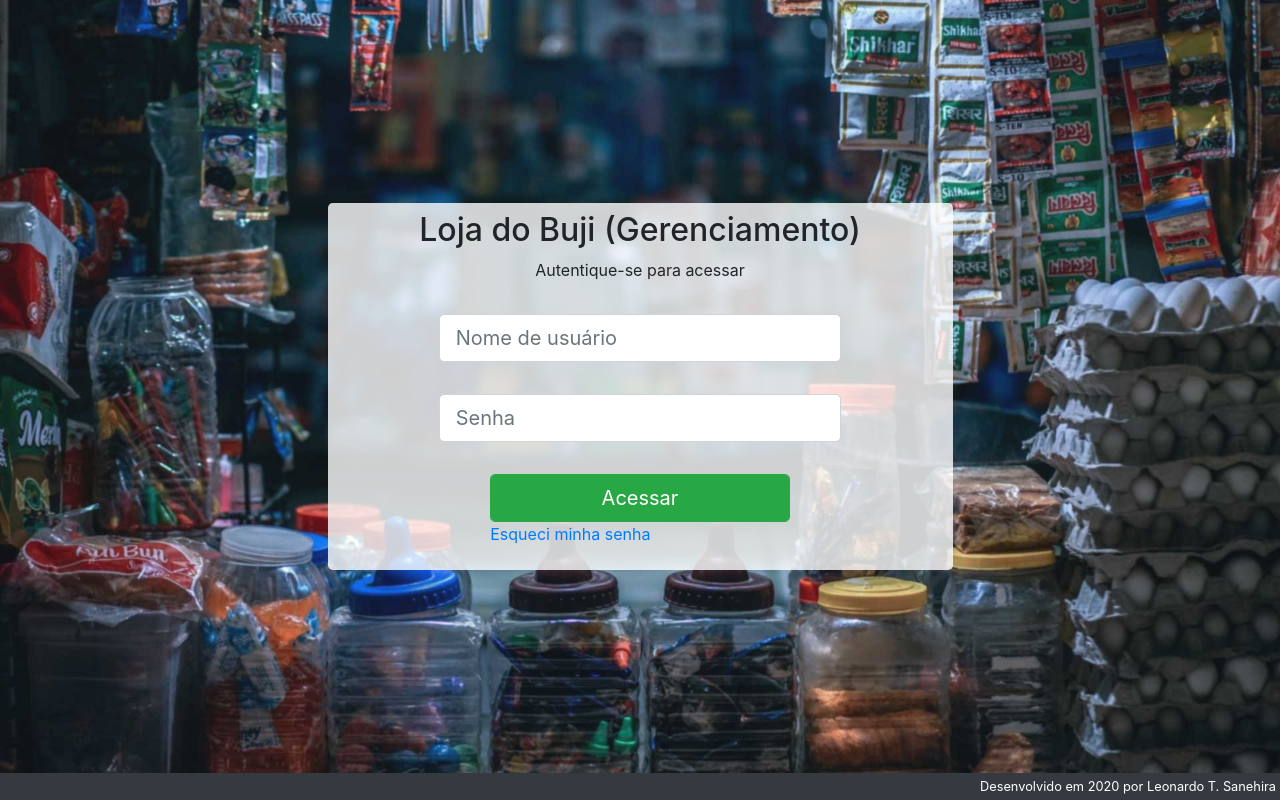
After one commit to LeonardoTS-ETEC-Barueri/S2_ProjFinal_PW2, a PHP site: page /view/Login/ in a window 1280 px wide. The commit adds this page. Run offline with PHP 8.4, Linux system fonts and the light colour scheme; some libraries are stand-ins or nearby versions.

Commit message:
Sistema de Login concluído.

```diff
--- /dev/null
+++ b/estilo/custom.css
@@ -0,0 +1,20 @@
+@charset "UTF-8";
+
+html, body{
+    margin: 0;
+    padding: 0;
+    box-sizing: border-box;
+    background: #cccccc;
+    width: 100%;
+    height: 100%;
+}
+
+.bg-img{
+    background-position: center center;
+    background-attachment: fixed;
+    background-size: cover;
+}
+
+.ghost-bg{
+    background-color: rgba(255,255,255,0.8);
+}
--- /dev/null
+++ b/includes/credentials.php
@@ -0,0 +1,6 @@
+<?php
+   $keyUsername = "Admin";
+   $keyPassword = "admin";
+   $question;
+   $secretAnswer;
+?>
--- /dev/null
+++ b/javascript/validacoesAJAX.js
@@ -0,0 +1,77 @@
+$(function(){   // Validações de LOGIN.
+
+    $('#tLogin').submit(function(){ // $('#tLogin') é como o getElementById.
+        var obj = this;     // JS atribuindo o elemento do id "tLogin" em "obj".
+        var form = $(obj);  // Atribui a 'form' um conjunto JQUERY [?] - Contendo o obj que é o elemento <form> de id "tLogin" [?]
+        var dados = new FormData(obj);  // Pega os dados que foram submetidos ao formulário.
+
+        $.ajax({    // Início da validação AJAX.
+            url: form.attr('action'),               // Endereço da página que receberá os dados do formulário.
+            type: form.attr('method'),              // Método de navegação dos dados para página do Action.
+            data: dados,                            // Dados retornados pelo tratamento na página que recebeu os dados do formulário.
+            processData: false,
+            cache: false,
+            contentType: false,
+            success: function(data){    // Função que será chamada caso a requisição na página do "action" do Form tiver sucesso (retorno).
+
+                //if(data == "ErroUserLogin"){ // Se os dados retornarem a String "ErroUserLogin" exiba isso...
+                //}
+
+                if(data == 'noUsername'){       // Se o Controller "validarLogin.php" retornar 'ErroUserLogin', dispare o método abaixo ↓.
+
+                        Swal.fire({ // Utilização da extensão Swal para exibir modais bonitos na tela do usuário.
+                            title: 'Nome de usuário vazio!',
+                            //text: 'Nome de usuário vazio!',
+                            icon: 'error',
+                            confirmButtonText: 'Okay, vou corrigir',
+                            heightAuto: false
+                        }); // Fechamento da chamada do método fire() do Sweet Alert.
+
+                }
+
+                if(data == 'incorrectUsername'){
+
+                    Swal.fire({
+                        title: 'Nome de usuário incorreto!',
+                        icon: 'error',
+                        heightAuto: false
+                    });
+
+                }
+
+                if(data == 'noPassword'){
+
+                        Swal.fire({
+                            title: 'Senha vazia!',
+                            //text: 'Senha vazia!',
+                            icon: 'error',
+                            confirmButtonText: 'Okay, vou corrigir',
+                            heightAuto: false
+                        });
+
+                }
+
+                if(data == 'incorrectPassword'){
+
+                    Swal.fire({
+                        title: 'Senha incorreta!',
+                        icon: 'error',
+                        heightAuto: false
+                    });
+
+                }
+
+                if(data == 'usuarioConectado'){
+                    window.location.replace("../Home/");
+                }
+
+            } // Fim da função do "success" no AJAX.
+
+        }); // Fim da chamada do AJAX.
+
+        return false;
+
+    }); // Fim da Function() que será executada sobre o elemento de id "tLogin" - Nosso formulário.
+
+
+}); // Fim JQuery Function() que é executada quando o HTML é carregado completamente.
--- a/package.json
+++ b/package.json
@@ -15,6 +15,7 @@
   "dependencies": {
     "bootstrap": "^4.5.3",
     "jquery": "^3.5.1",
-    "popper.js": "^1.16.1"
+    "popper.js": "^1.16.1",
+    "sweetalert2": "^10.10.1"
   }
 }
--- /dev/null
+++ b/view/Home/includes/scripts.html
@@ -0,0 +1,5 @@
+<script src="../../node_modules/jquery/dist/jquery.js"></script>
+<script src="../../node_modules/popper.js/dist/umd/popper.js"></script>
+<script src="../../node_modules/bootstrap/dist/js/bootstrap.js"></script>
+<script src="../../node_modules/sweetalert2/dist/sweetalert2.all.js"></script>
+<script src="../../javascript/validacoesAJAX.js"></script>
--- /dev/null
+++ b/view/Login/includes/footer.php
@@ -0,0 +1,12 @@
+<footer class="row p-0 m-0 justify-content-end bg-dark">
+    <p class="p-1 m-0 text-white small">Desenvolvido em 2020 por Leonardo T. Sanehira</p>
+</footer>
+
+</div>  <!-- Encerra o GRID, inicializado em [ header.php ] -->
+
+    <?php
+        include_once './includes/scripts.html'; // Inclui os scripts necessários para essa página.
+    ?>
+
+</body>
+</html>
--- /dev/null
+++ b/view/Login/includes/header.php
@@ -0,0 +1,17 @@
+<!DOCTYPE html>
+<html lang="pt-br">
+
+<head>
+    <meta charset="utf-8" />
+    <meta name="viewport" content="width=device-width, initial-scale=1.0"/>
+    <meta http-equiv="X-UA-Compatible" content="ie=edge"/>
+
+    <title>ATIVIDADE FINAL PW-2</title>
+    <link rel="stylesheet" type="text/css" href="../../estilo/bootstrap.css"/>
+    <link rel="stylesheet" type="text/css" href="../../estilo/custom.css"/>
+
+</head>
+
+<body>
+
+    <div class="container-fluid d-flex h-100 flex-column p-0 m-0">  <!-- Inicia o GRID -->
--- /dev/null
+++ b/view/Login/includes/scripts.html
@@ -0,0 +1,5 @@
+<script src="../../node_modules/jquery/dist/jquery.js"></script>
+<script src="../../node_modules/popper.js/dist/umd/popper.js"></script>
+<script src="../../node_modules/bootstrap/dist/js/bootstrap.js"></script>
+<script src="../../node_modules/sweetalert2/dist/sweetalert2.all.js"></script>
+<script src="../../javascript/validacoesAJAX.js"></script>
--- /dev/null
+++ b/view/Login/index.php
@@ -0,0 +1,53 @@
+<?php
+    include_once './includes/header.php';   // Contém a <div> de início do GRID Layout.
+?>
+
+    <!-- Início do conteúdo principal -->
+    <main class="row h-100 overflow-auto m-0 p-0 flex-grow-1 bg-img" style="background-image: url('./images/main-bg.jpg');"> <!-- Background do conteúdo principal -->
+
+        <!-- Início da seção do formulário -->
+        <section class="col my-5 d-flex justify-content-center align-items-center">
+            <div class="col-sm-6 jumbotron m-2 p-2 ghost-bg overflow-auto"> <!-- Container do formulário de login -->
+
+                <div class="form-row justify-content-center">
+                    <h1 class="text-center" style="font-size: 200%;">Loja do Buji (Gerenciamento)</h1>
+                </div>
+
+                <div class="form-row justify-content-center">
+                    <p class="medium">Autentique-se para acessar</p>
+                </div>
+
+                <!-- Início do formulário de login -->
+                <form action="../../controller/validarLogin.php" method="POST" id="tLogin">
+                    <div class="form-row">
+                        <div class="col-lg-8 my-3 mx-auto">
+                            <input class="form-control form-control-lg" name="nUsername" id="tUsername" type="text" placeholder="Nome de usuário"/>
+                        </div>
+                    </div>
+                    <div class="form-row">
+                        <div class="col-lg-8 my-3 mx-auto">
+                            <input class="form-control form-control-lg" name="nPass" id="tPass" type="password" placeholder="Senha"/>
+                        </div>
+                    </div>
+
+                    <div class="form-row">
+                        <div class="col-lg-6 col-md-6 col-sm-6 my-3 mx-auto">
+                            <input class="form-control form-control-lg btn-success" name="nBtnAcessar" id="tBtnAcessar" type="submit" value="Acessar"/>
+                            <a class="nav-link medium p-0 m-0 user-select-none" id="tRecSenha">Esqueci minha senha</a>
+                        </div>
+                    </div>
+
+                </form>
+                <!-- Fim do formulário de Login -->
+
+            </div> <!-- Fim do container do formulário de login -->
+
+        </section>
+        <!-- Fim da seção do formulário -->
+
+    </main>
+    <!-- Fim do conteúdo principal -->
+
+<?php
+    include_once './includes/footer.php';   // Contém a <div> que fecha o GRID Layout e a chamada de Scripts.
+?>
```
Also changed, not shown: controller/validarLogin.php (added, +24 -0 lines), index.php (+3 -20 lines), view/Home/index.php (added, +19 -0 lines), package-lock.json, view/Login/images/main-bg.jpg (added).
